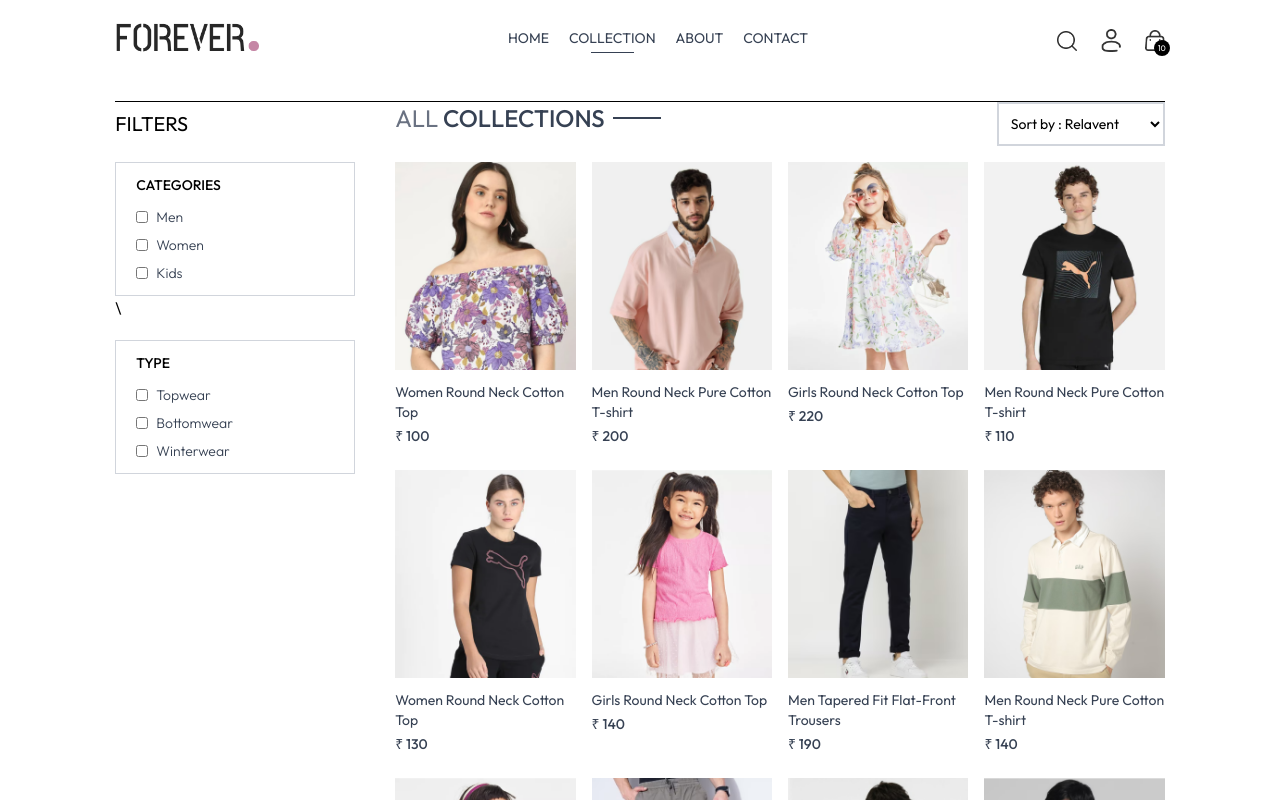
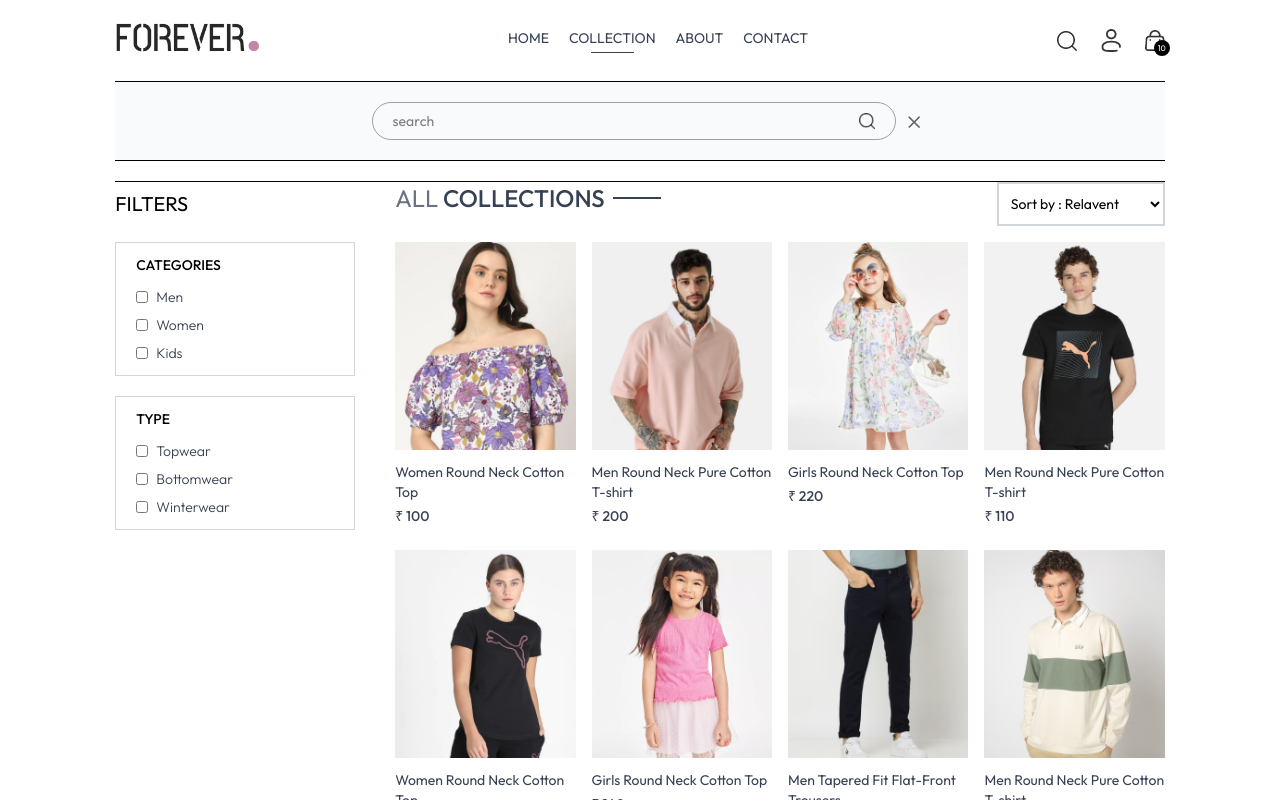
Before and after one commit to ankit-2678/ecommerce-app, a React (Vite) app: page /collection in a window 1280 px wide. Both pictures are taken after a click on the picture 1066 px from the left and 40 px from the top of the page. Shown: the top 800 px of the page. Built offline with nearby package versions, Linux system fonts and the light colour scheme; a web font is replaced by a local one.

Commit message:
feat:added search functionality in collection page

```diff
--- a/src/App.jsx
+++ b/src/App.jsx
@@ -3,10 +3,12 @@
 import { Home, About, Collection,Cart, Contact, Product, Orders, Login, PlaceOrder } from './pages'
 import Navbar from './components/Navbar'
 import Footer from './components/Footer'
+import SearchBar from './components/SearchBar'
 function App() {
   return (
     <div className='px-4 sm:px-[5vw] md:px-[7vw] lg:px-[9vw]'>
       <Navbar/>
+      <SearchBar/>
       <Routes>
         <Route path='/' element={<Home />} />
         <Route path='/cart' element={<Cart/> } />
--- a/src/components/Navbar.jsx
+++ b/src/components/Navbar.jsx
@@ -1,8 +1,10 @@
-import React, { useState } from 'react'
+import React, { useContext, useState } from 'react'
 import { assets } from "../assets/assets"
 import { Link, NavLink } from 'react-router-dom'
+import { ShopContext } from '../context/ShopContext';
 function Navbar() {
     const [visible, setVisible] = useState(false);
+    const {setShowSearch} = useContext(ShopContext)
     return (
         <div className='flex items-center justify-between py-5'>
             <Link to={`/`}><img src={assets.logo} className='w-36' alt="" /></Link>
@@ -35,7 +37,7 @@
 
             </ul>
             <div className='flex items-center gap-6'>
-                <img src={assets.search_icon} className='w-5 cursor-pointer' alt="" />
+                <img onClick={()=>setShowSearch(true)} src={assets.search_icon} className='w-5 cursor-pointer' alt="" />
 
                 <div className='group relative'>
                     <img className='w-5 cursor-pointer' src={assets.profile_icon} alt="" />
--- a/src/components/SearchBar.jsx
+++ b/src/components/SearchBar.jsx
@@ -1,11 +1,30 @@
-import React from 'react'
+import React, { useContext, useEffect, useState } from 'react'
+import { ShopContext } from "../context/ShopContext"
+import { assets } from '../assets/assets'
+import { useLocation } from 'react-router-dom'
+function SearchBar() {
+  const { search, setSearch, showSearch, setShowSearch } = useContext(ShopContext)
+  const [visible,setVisible] = useState(false);
+  const location = useLocation();
+  useEffect(()=>{
+    if(location.pathname.includes('collection')){
+      setVisible(true)
+    }else{
+      setVisible(false)
+    }
+  },[location])
 
-function SearchBar() {
-  return (
-    <div>
+  return showSearch && visible ? (
+    <div className='border-t border-b bg-gray-50 text-center'>
+      <div className='inline-flex items-center justify-center border border-gray-400 px-5 py-2 my-5 mx-3 rounded-full w-3/4 sm:w-1/2 '>
+      <input value={search} onChange={(e)=>setSearch(e.target.value)} className='flex-1 outline-none bg-inherit text-sm' type="text" placeholder='search' />
+      <img className='w-4' src={assets.search_icon} alt="" />
+
+      </div>
+      <img onClick={()=>setShowSearch(false)} className='inline w-3 cursor-pointer' src={assets.cross_icon} alt="" />
 
     </div>
-  )
+  ) : null
 }
 
 export default SearchBar
--- a/src/context/ShopContext.jsx
+++ b/src/context/ShopContext.jsx
@@ -8,11 +8,11 @@
     const currency = '₹';
     const deliveryFee = 10;
 
-    const [search, setsearch]=useState('');
-    const [showSearch,setShowSearch]= useState(true)
+    const [search, setSearch]=useState('');
+    const [showSearch,setShowSearch]= useState(false)
     const value ={
         products,currency,deliveryFee,
-        search,setsearch,showSearch,setShowSearch
+        search,setSearch,showSearch,setShowSearch
     }
 
     return (
--- a/src/pages/Collection.jsx
+++ b/src/pages/Collection.jsx
@@ -4,7 +4,7 @@
 import Title from '../components/Title';
 import ProductItem from '../components/ProductItem';
 function Collection() {
-  const { products } = useContext(ShopContext);
+  const { products,search,showSearch } = useContext(ShopContext);
   const [showFilter, setshowFilter] = useState(false);
   const [filterProducts, setFilterProducts] = useState([])
   const [category, setCategory] = useState([]);
@@ -30,6 +30,10 @@
  useEffect(() => {
   let productsCopy = products.slice();
 
+  if(showSearch && search){
+    productsCopy=productsCopy.filter(item=>item.name.toLowerCase().includes(search.toLowerCase()))
+  }
+
   // FILTER
   if (category.length > 0) {
     productsCopy = productsCopy.filter(item =>
@@ -52,7 +56,7 @@
 
   setFilterProducts(productsCopy);
 
-}, [category, subCategory, sortType, products]);
+}, [category, subCategory, sortType, products,search,showSearch]);
 
 
 
@@ -78,7 +82,7 @@
             </p>
           </div>
         </div>
-        \{/*subcateogry Filter*/}
+        {/*subcateogry Filter*/}
         <div className={`border border-gray-300 pl-5 py-3 my-5 ${showFilter ? '' : 'hidden'} sm:block`}>
           <p className='mb-3 text-sm font-medium'>TYPE</p>
           <div className='flex flex-col gap-2 text-sm font-light text-gray-700'>
```
